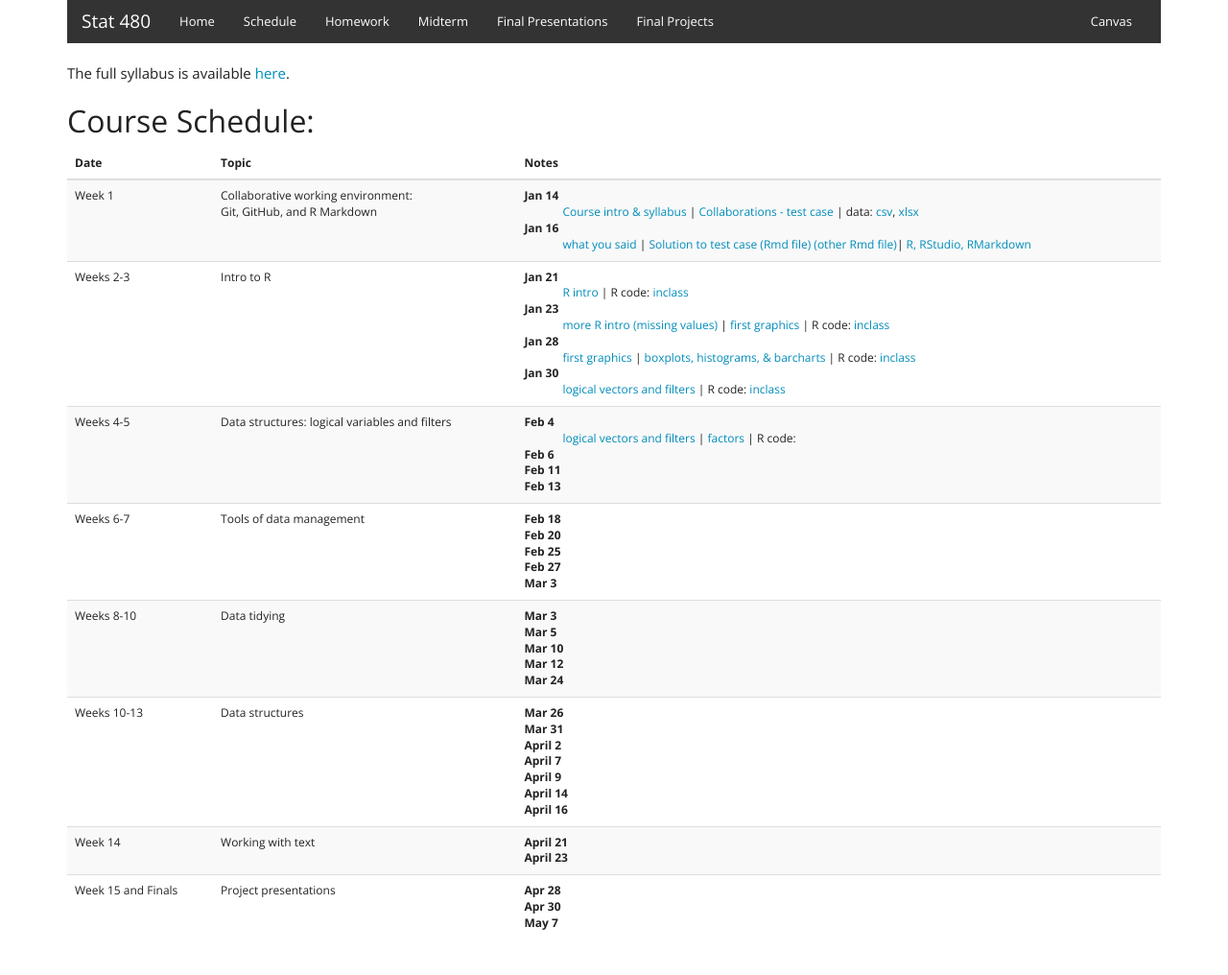
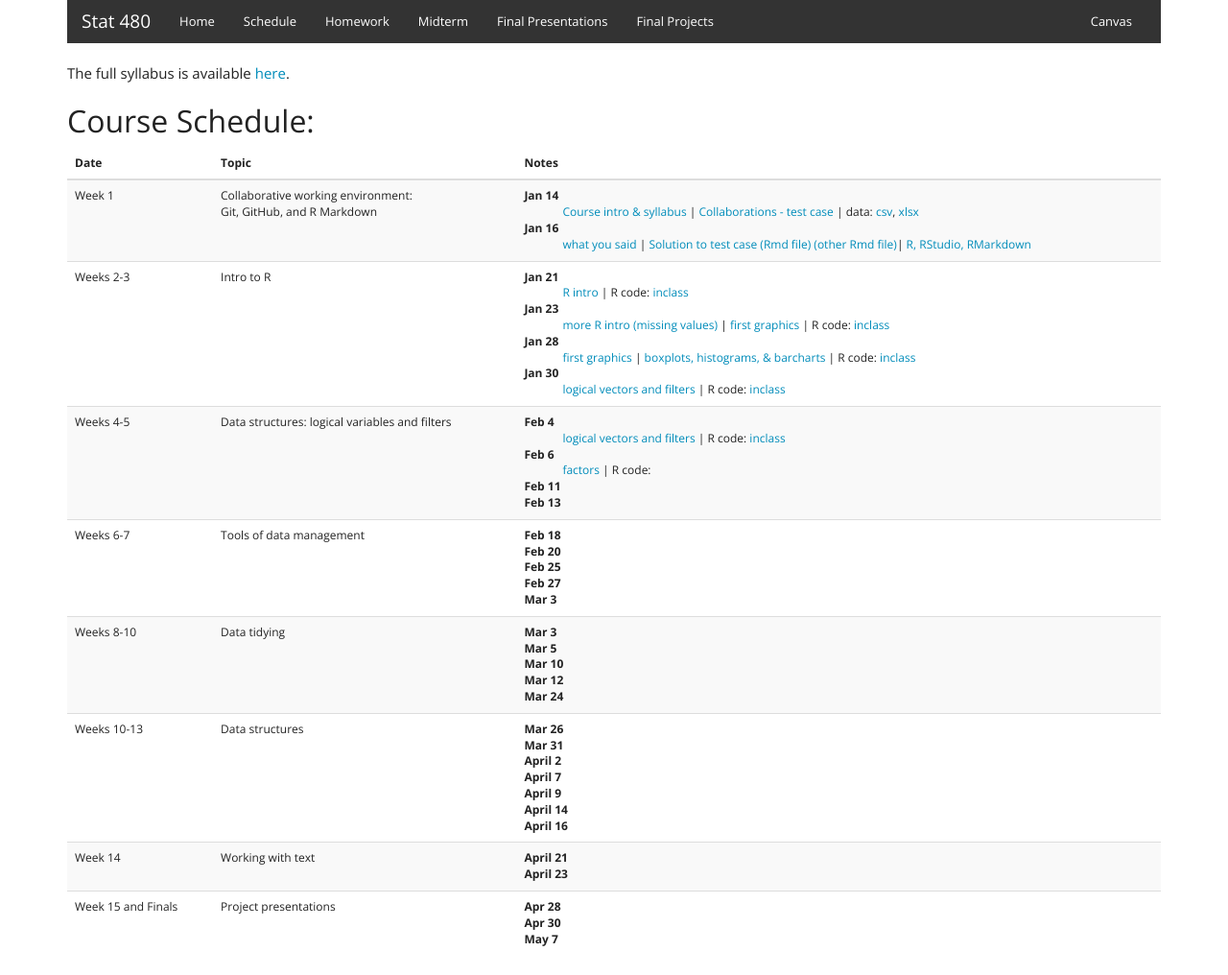
Before and after one commit to Stat480-at-ISU/Stat480-at-ISU.github.io, a Jekyll site: the page built from schedule.html, in a window 1280 px wide. Shown: the whole page at 96% size. Built offline with Jekyll 4.4.1, drawn with Linux system fonts in a browser that asks for light colours.

Commit message:
add code from class

```diff
--- a/schedule.html
+++ b/schedule.html
@@ -61,9 +61,9 @@ The full syllabus is available <a href="syllabus.pdf" target=_blank>here</a>.
         <td>
           <dl>
           <dt>Feb 4</dt>
-          <dd><a href="../materials-2020/02_r-intro/04_logical.html" target=_blank>logical vectors and filters</a> | <a href="../materials-2020/02_r-intro/05_factors.html" target=_blank>factors</a> | R code: </dd>
+          <dd><a href="../materials-2020/02_r-intro/04_logical.html" target=_blank>logical vectors and filters</a> | R code: <a href="code/feb06-inclass.R">inclass</a> </dd>
           <dt>Feb 6</dt>
-          <dd></dd>
+          <dd><a href="../materials-2020/02_r-intro/05_factors.html" target=_blank>factors</a> | R code: </dd>
           <dt>Feb 11</dt>
           <dd></dd>
           <dt>Feb 13</dt>
```
Also changed, not shown: 3 other files.
